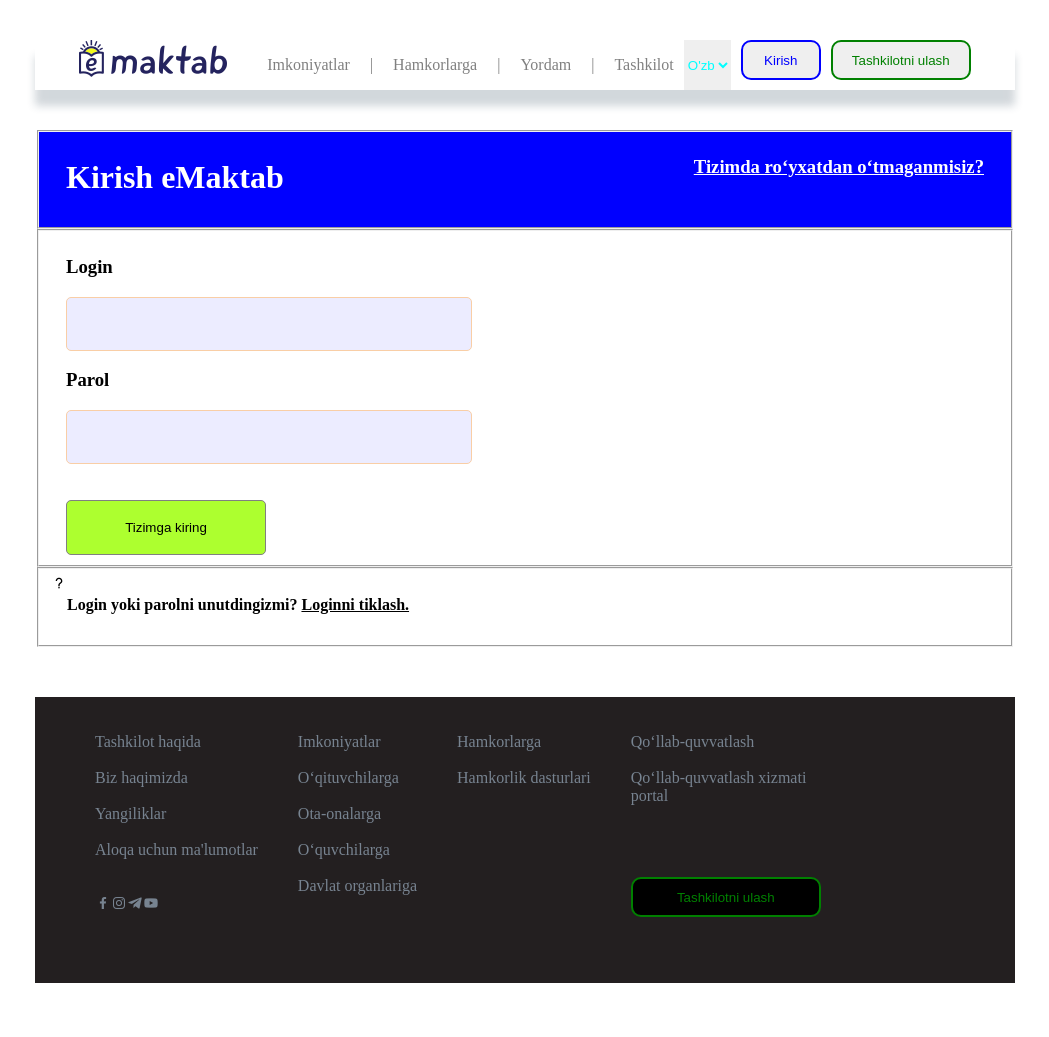
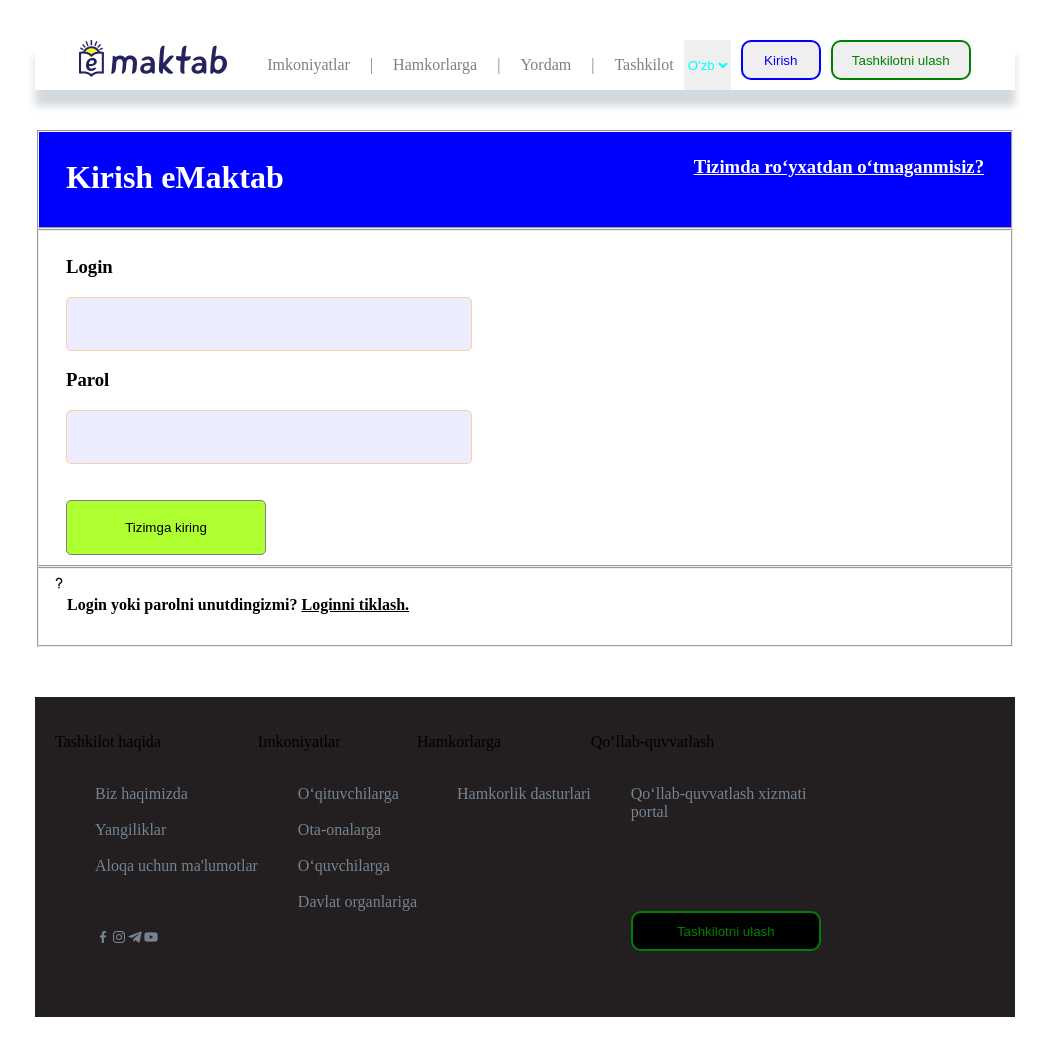
Before and after one commit to biloloken/eMaktb, a plain HTML site: page index.html in a window 1280 px wide. Shown: the whole page, without its empty margins (115-1164 px from the left). Before the commit the page ends 1003 px from the top, so only its background shows below. Drawn offline with nearby package versions, Linux system fonts and the light colour scheme; files whose address does not match are found by name.

Commit message:
Update index.html

```diff
--- a/index.html
+++ b/index.html
@@ -45,21 +45,22 @@
             <i class='bx bx-question-mark'></i><h4>Login yoki parolni unutdingizmi? <a href="#">Loginni tiklash.</a></h4>
         </fieldset>
     </main>
-    <footer>
+        <footer>
         <div class="row">
             <div class="col_1">
+                <p class="rek">Tashkilot haqida</p>
                 <ul>
-                    <li class="der">Tashkilot haqida</a></li><br>
+                    <li></a></li><br>
                     <li>Biz haqimizda</a></li><br>
                     <li>Yangiliklar</a></li><br>
-                    <li>Aloqa uchun ma'lumotlar</a></li><br>
-                    <li><a href="">                        </a></li><br>
-                    <li><i class="bx bxl-facebook"></i><i class="bx bxl-instagram"></i><i class="bx bxl-telegram"></i><i class="bx bxl-youtube"></i></li>
+                    <li>Aloqa uchun ma'lumotlar</a></li><br><br><br>
+                    <li class="der"><i class="bx bxl-facebook"></i><i class="bx bxl-instagram"></i><i class="bx bxl-telegram"></i><i class="bx bxl-youtube"></i></li>
                 </ul>
             </div>
             <div class="col_2">
+                <p class="rek">Imkoniyatlar</p>
                 <ul>
-                    <li>Imkoniyatlar</li><br>
+                    <li></li><br>
                     <li>O‘qituvchilarga</li><br>
                     <li>Ota-onalarga</li><br>
                     <li>O‘quvchilarga</li><br>
@@ -68,17 +69,17 @@
                 </ul>
             </div>
             <div class="col_3">
+                <p class="rek">Hamkorlarga</p>
                 <ul>
-                    <li>Hamkorlarga</li><br>
+                    <li></li><br>
                     <li>Hamkorlik dasturlari</li><br>
                 </ul>
             </div>
             <div class="col_4">
+                <p class="rek">Qo‘llab-quvvatlash</p>
                 <ul>
-                    <li>Qo‘llab-quvvatlash</li><br>
-                    <li class="sad">Qo‘llab-quvvatlash xizmati <br>portal</li><br>
-                    <li>                          </li><br>
-                    <li>                          </li><br><br>
+                    <li></li><br>
+                    <li class="sad">Qo‘llab-quvvatlash xizmati <br>portal</li><br><br><br><br><br>
                     <li><button class="rolle">Tashkilotni ulash</button></li>
                 </ul>
             </div>
```
